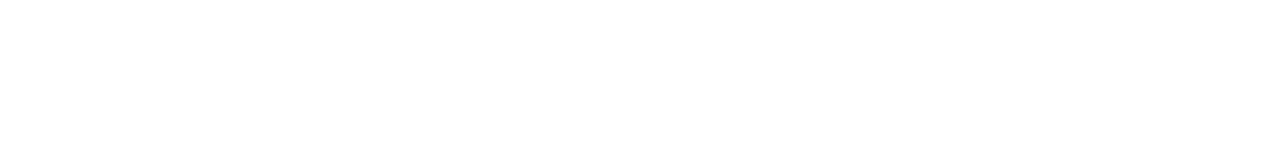
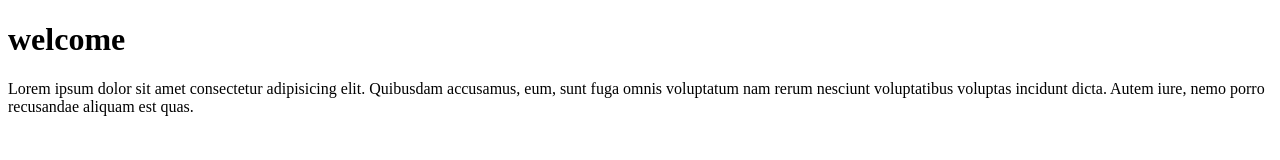
Before and after one commit to achinta21/my-fast-website, a plain HTML site: page index.html in a window 1280 px wide. Drawn offline with Linux system fonts and the light colour scheme.

Commit message:
new korlem

```diff
--- a/index.html
+++ b/index.html
@@ -6,7 +6,8 @@
     <meta name="viewport" content="width=device-width, initial-scale=1.0">
     <title>my fast github pro</title>
 </head>
-<body>
-
-</body>
+    <body>
+            <h1>welcome</h1>
+            <p>Lorem ipsum dolor sit amet consectetur adipisicing elit. Quibusdam accusamus, eum, sunt fuga omnis voluptatum nam rerum nesciunt voluptatibus voluptas incidunt dicta. Autem iure, nemo porro recusandae aliquam est quas.</p>
+    </body>
 </html>
```
